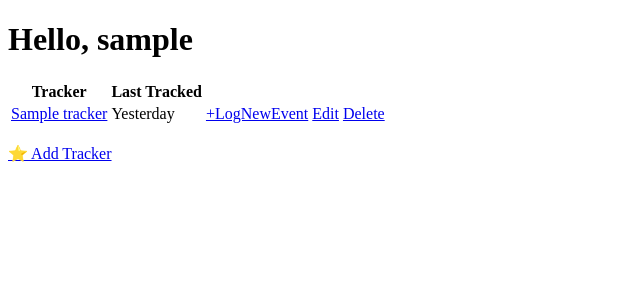
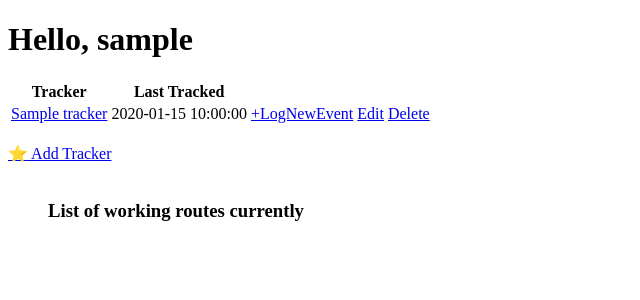
Before and after one commit to thesachinsingh/track-it, a Flask app: page / in a window 1280 px wide. Shown: the top 300 px of the page, without its empty margins (0-640 px from the left). Run offline with Flask 2, Linux system fonts and the light colour scheme; the visitor is signed in with stand-in values (Sample User, id 1); tables that the repository leaves empty hold one stand-in row (values such as "Sample post").

Commit message:
added working routes list in html

```diff
--- a/templates/user_home.html
+++ b/templates/user_home.html
@@ -22,7 +22,7 @@
                 {% for tracker in user_trackers %}
                 <tr>
                 <td><a href="/tracker/{{ tracker.tracker_id }}">{{ tracker.tracker_name }}</a></td>
-                <td>Yesterday</td>
+                <td>{{ tracker.last_tracked }}</td>
                 <td><a href="#">+LogNewEvent</a></td>
                 <td><a href="#">Edit</a></td>
                 <td><a href="#">Delete</a></td>
@@ -32,5 +32,13 @@
         </table>
     </div>
     <div><br><a href="/create_tracker">⭐ Add Tracker </a></div>
+    <br>
+    <div>
+        <ol><h3>List of working routes currently</h3>
+            {% for r in wroutes %}
+            <li>{{ r }}</li>
+            {% endfor %}
+        </ol>
+    </div>
 </body>
 </html>
```
